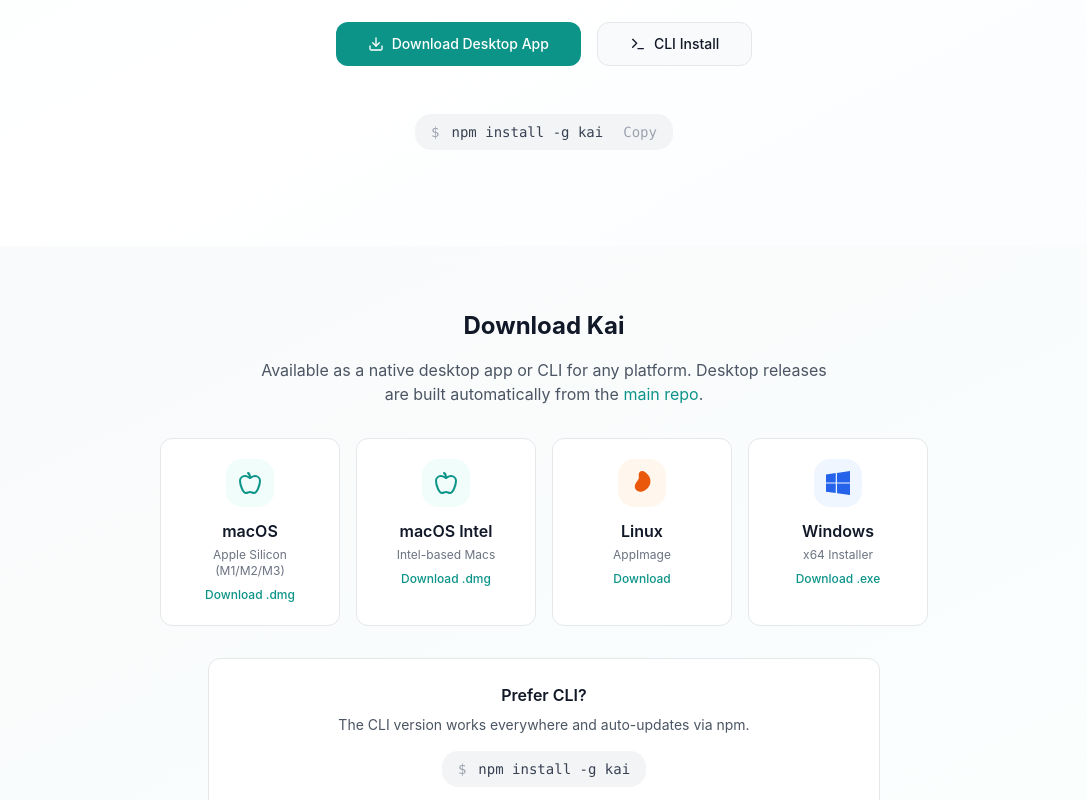
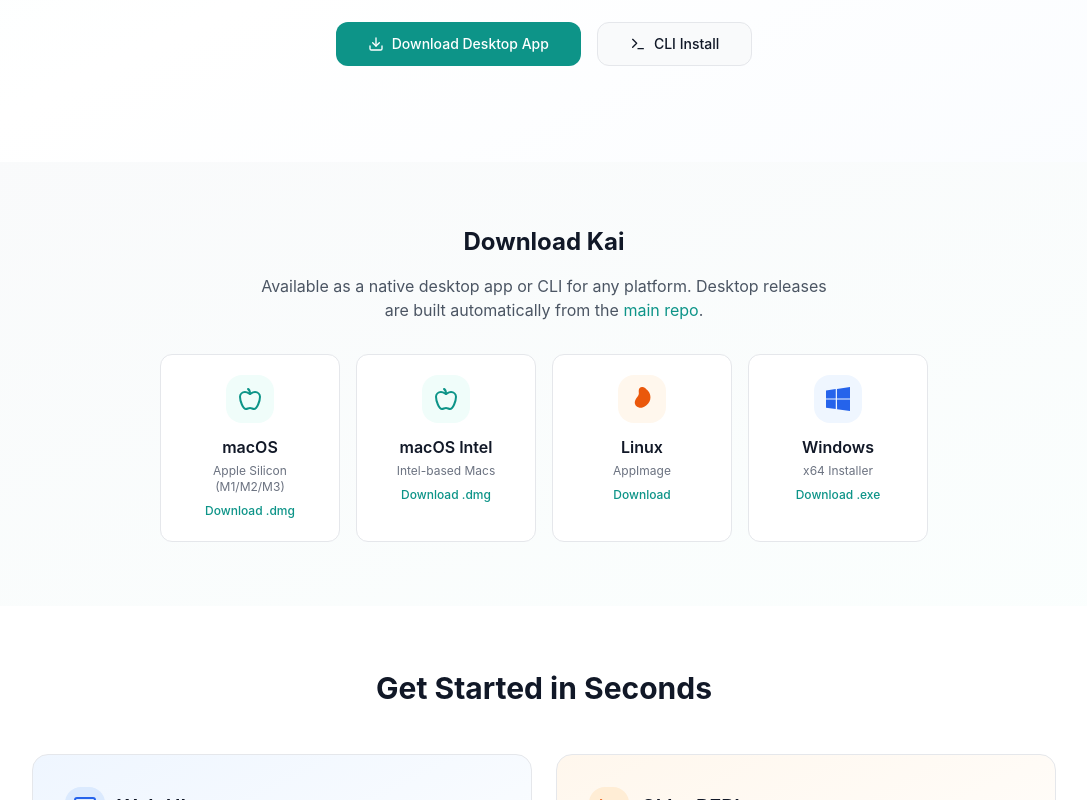
Before and after one commit to tmoreton/kai-docs, a Next.js app: page / in a window 1280 px wide. Shown: the part 500-1300 px from the top of the page, without its empty margins (96-1183 px from the left). Built offline with nearby package versions, Linux system fonts and the light colour scheme.

Commit message:
update docs

```diff
--- a/app/page.tsx
+++ b/app/page.tsx
@@ -103,12 +103,7 @@
             </Link>
           </div>
 
-          {/* Quick install */}
-          <div className="mt-12 inline-flex items-center gap-3 px-4 py-2 bg-gray-100 rounded-lg font-mono text-sm text-gray-700">
-            <span className="text-gray-400">$</span>
-            <span>npm install -g kai</span>
-            <button className="ml-2 text-gray-400 hover:text-gray-600">Copy</button>
-          </div>
+
         </div>
       </section>
 
@@ -126,7 +121,7 @@
           <div className="grid grid-cols-1 sm:grid-cols-2 lg:grid-cols-4 gap-4 max-w-3xl mx-auto">
             {/* macOS */}
             <a
-              href="https://github.com/tmoreton/kai/releases/download/v1.0.0/Kai_v1.0.0_aarch64.dmg"
+              href="https://github.com/tmoreton/kai/releases/download/v1.1.3/Kai_v1.1.3_aarch64.dmg"
               className="group"
             >
               <div className="flex flex-col items-center gap-3 p-5 bg-white rounded-xl border border-gray-200 hover:border-teal-300 hover:shadow-md transition-all h-full">
@@ -143,7 +138,7 @@
 
             {/* macOS Intel */}
             <a
-              href="https://github.com/tmoreton/kai/releases/download/v1.0.0/Kai_v1.0.0_x86_64.dmg"
+              href="https://github.com/tmoreton/kai/releases/download/v1.1.3/Kai_v1.1.3_x86_64.dmg"
               className="group"
             >
               <div className="flex flex-col items-center gap-3 p-5 bg-white rounded-xl border border-gray-200 hover:border-teal-300 hover:shadow-md transition-all h-full">
@@ -160,7 +155,7 @@
 
             {/* Linux */}
             <a
-              href="https://github.com/tmoreton/kai/releases/download/v1.0.0/Kai_v1.0.0_amd64.AppImage"
+              href="https://github.com/tmoreton/kai/releases/download/v1.1.3/Kai_v1.1.3_amd64.AppImage"
               className="group"
             >
               <div className="flex flex-col items-center gap-3 p-5 bg-white rounded-xl border border-gray-200 hover:border-teal-300 hover:shadow-md transition-all h-full">
@@ -179,7 +174,7 @@
 
             {/* Windows */}
             <a
-              href="https://github.com/tmoreton/kai/releases/download/v1.0.0/Kai_v1.0.0_x64-setup.exe"
+              href="https://github.com/tmoreton/kai/releases/download/v1.1.3/Kai_v1.1.3_x64-setup.exe"
               className="group"
             >
               <div className="flex flex-col items-center gap-3 p-5 bg-white rounded-xl border border-gray-200 hover:border-teal-300 hover:shadow-md transition-all h-full">
@@ -197,17 +192,7 @@
             </a>
           </div>
 
-          {/* CLI Alternative */}
-          <div className="mt-8 p-6 bg-white rounded-xl border border-gray-200 max-w-2xl mx-auto">
-            <h3 className="font-semibold text-gray-900 mb-2">Prefer CLI?</h3>
-            <p className="text-sm text-gray-600 mb-4">
-              The CLI version works everywhere and auto-updates via npm.
-            </p>
-            <div className="inline-flex items-center gap-3 px-4 py-2 bg-gray-100 rounded-lg font-mono text-sm">
-              <span className="text-gray-400">$</span>
-              <span className="text-gray-700">npm install -g kai</span>
-            </div>
-          </div>
+
         </div>
       </section>
 
```
Also changed, not shown: content/cli/getting-started.md (+2 -20 lines).
